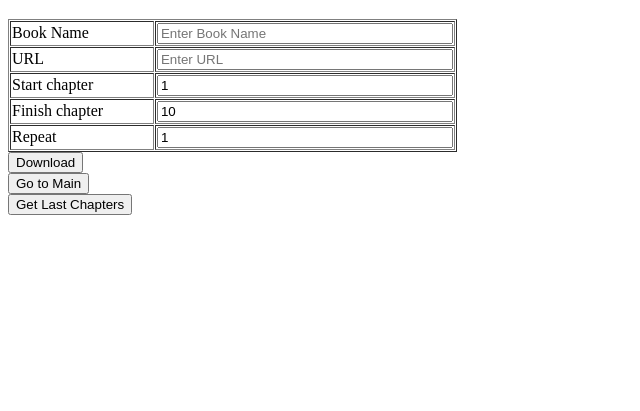
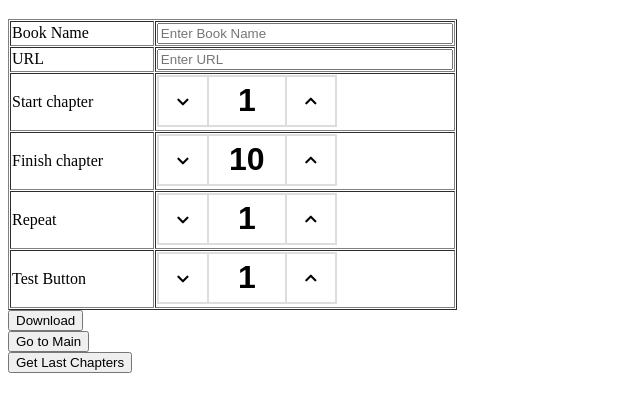
Before and after one commit to chlai/TextTool, a website: page public/download.html in a window 1280 px wide. Shown: the part 61-472 px from the top of the page, without its empty margins (0-640 px from the left). Drawn offline with nearby package versions, Linux system fonts and the light colour scheme.

Commit message:
number input style changed

```diff
--- a/public/download.html
+++ b/public/download.html
@@ -17,10 +17,73 @@
     -webkit-box-sizing: border-box;
     -moz-box-sizing: border-box;
   }
+
+  input[type="number"] {
+    -webkit-appearance: textfield;
+    -moz-appearance: textfield;
+    appearance: textfield;
+  }
+
+  input[type=number]::-webkit-inner-spin-button,
+  input[type=number]::-webkit-outer-spin-button {
+    -webkit-appearance: none;
+  }
+
+  .number-input {
+    border: 2px solid #ddd;
+    display: inline-flex;
+  }
+
+  .number-input,
+  .number-input * {
+    box-sizing: border-box;
+  }
+
+  .number-input button {
+    outline: none;
+    -webkit-appearance: none;
+    background-color: transparent;
+    border: none;
+    align-items: center;
+    justify-content: center;
+    width: 3rem;
+    height: 3rem;
+    cursor: pointer;
+    margin: 0;
+    position: relative;
+  }
+
+  .number-input button:after {
+    display: inline-block;
+    position: absolute;
+    font-family: "Font Awesome 5 Free";
+    font-weight: 900;
+    content: '\f077';
+    transform: translate(-50%, -50%) rotate(180deg);
+  }
+
+  .number-input button.plus:after {
+    transform: translate(-50%, -50%) rotate(0deg);
+  }
+
+  .number-input input[type=number] {
+    font-family: sans-serif;
+    max-width: 5rem;
+    padding: .5rem;
+    border: solid #ddd;
+    border-width: 0 2px;
+    font-size: 2rem;
+    height: 3rem;
+    font-weight: bold;
+    text-align: center;
+  }
 </style>
 <script src='https://cdnjs.cloudflare.com/ajax/libs/socket.io/4.0.0/socket.io.js'
   integrity='sha512–74AKPNm8Tfd5E9c4otg7XNkIVfIe5ynON7wehpX/9Tv5VYcZvXZBAlcgOAjLHg6HeWyLujisAnle6+iKnyWd9Q=='
   crossorigin='anonymous'></script>
+<link rel="stylesheet" href="https://cdnjs.cloudflare.com/ajax/libs/font-awesome/5.15.2/css/all.min.css"
+  integrity="sha512-HK5fgLBL+xu6dm/Ii3z4xhlSUyZgTT9tuc/hSrtw6uzJOvgRr2a9jyxxT1ely+B+xFAmJKVSTbpM/CuL7qxO8w=="
+  crossorigin="anonymous" />
 
 <body>
   <h1>Web Content Downloader</h1>
@@ -37,15 +100,43 @@
         </tr>
         <tr>
           <td style="width:140px">Start chapter</td>
-          <td style="width:296px"><input type="number" name="start" placeholder="Start Index" required></td>
+          <td style="width:296px">
+            <div class="number-input">
+              <button onclick="this.parentNode.querySelector('input[type=number]').stepDown()" class="minus"></button>
+              <input type="number" name="start" placeholder="Start Index" required>
+              <button onclick="this.parentNode.querySelector('input[type=number]').stepUp()" class="plus"></button>
+            </div>
+          </td>
         </tr>
         <tr>
           <td style="width:140px">Finish chapter</td>
-          <td style="width:296px"><input type="number" name="finish" placeholder="Finish Index" required></td>
+          <td style="width:296px">
+            <div class="number-input">
+              <button type = "button"  onclick="this.parentNode.querySelector('input[type=number]').stepDown()" class="minus"></button>
+              <input type="number" name="finish" placeholder="Finish Index" required>
+              <button type = "button"  onclick="this.parentNode.querySelector('input[type=number]').stepUp()" class="plus"></button>
+            </div>
+          </td>
         </tr>
         <tr>
           <td style="width:140px">Repeat</td>
-          <td style="width:296px"><input type="number" name="repeat" value="1"></td>
+          <td style="width:296px">
+            <div class="number-input">
+              <button type = "button"  onclick="this.parentNode.querySelector('input[type=number]').stepDown()" class="minus"></button>
+              <input type="number" name="repeat" value="1" min="1" >
+              <button type = "button"  onclick="this.parentNode.querySelector('input[type=number]').stepUp()" class="plus"></button>
+            </div>
+          </td>
+        </tr>
+        <tr>
+          <td style="width:140px">Test Button</td>
+          <td style="width:296px">
+            <div class="number-input">
+              <button type = "button" onclick="this.parentNode.querySelector('input[type=number]').stepDown()" class="minus"></button>
+              <input min="0" name="quantity" value="1" type="number">
+              <button type = "button"  onclick="this.parentNode.querySelector('input[type=number]').stepUp()" class="plus"></button>
+            </div>
+          </td>
         </tr>
       </tbody>
     </table>
@@ -58,7 +149,7 @@
   <div id="message"></div>
   <script>
 
-function restoreData() {
+    function restoreData() {
       const storedUrl = decodeURIComponent(getCookie('url'));
       const storedStart = getCookie('start');
       const storedFinish = getCookie('finish');
@@ -96,7 +187,7 @@ function restoreData() {
 
         // Listen for messages from the server
         socket.on('chapter', (data) => {
-           messageDiv.textContent = data;
+          messageDiv.textContent = data;
         });
 
         const response = await fetch('/download', {
```
